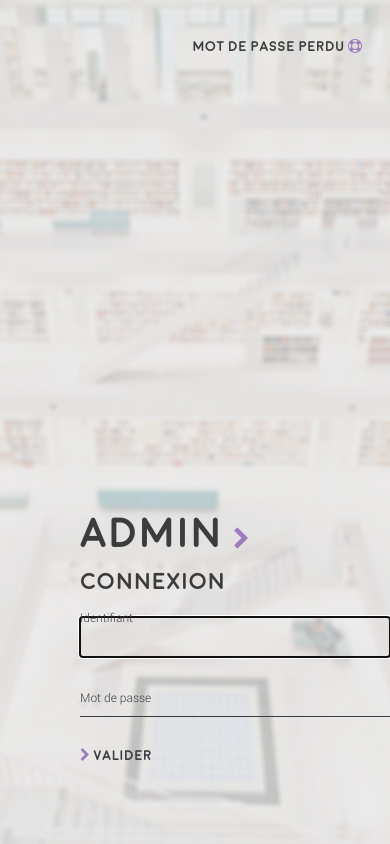
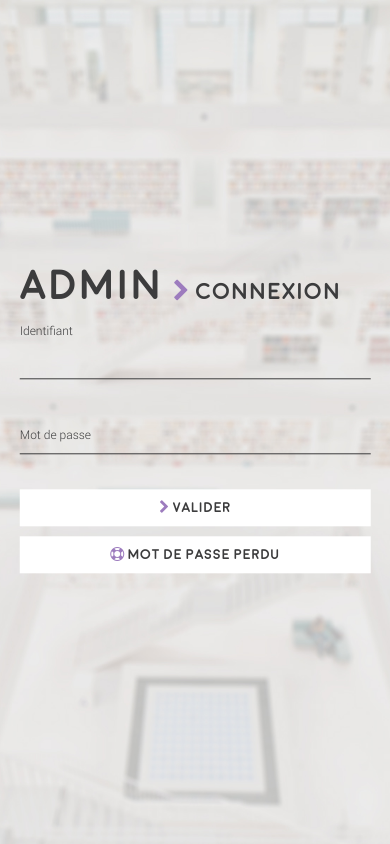
Before and after one commit to Benrajalu/dashboard, a plain HTML site: page index.html in a window 390 px wide. Drawn offline with Linux system fonts and the light colour scheme; files whose address does not match are found by name.

Commit message:
Completed login screen

```diff
--- a/elements/login.html
+++ b/elements/login.html
@@ -1,5 +1,5 @@
 <div id="login">
-	<form id="form-login" name="login-form" ng-submit="validate()" data-parsley-validate>
+	<form id="form-login" name="login-form" ng-submit="validate()" data-parsley-validate class="form" ng-hide="recovery">
 		<h1>Admin <span><i class="fa fa-chevron-right"></i> connexion</span></h1>
 		<p ng-show='message' class="message">{{message}}</p>
 		<ul>
@@ -14,7 +14,18 @@
 		</ul>
 
 		<button type="submit"><i class="fa fa-chevron-right"></i> Valider</button>
+		<button class="help" ng-click="recovery = !recovery"><i class="fa fa-life-buoy"></i> Mot de passe perdu </button>
 	</form>
 
-	<button class="help">Mot de passe perdu <i class="fa fa-life-buoy"></i> </button>
+	<form id="form-recovery" name="recovery-form" data-parsley-validate class="form" ng-show="recovery">
+		<h1>Mot de passe</h1>
+		<p class="message">Entrez votre adresse e-mail afin de réinitialiser votre mot de passe</p>
+		<ul>
+			<li>
+				<label for="mail-id" ng-class="{'focus' : mail, 'filled' : user.mailInput.length }">Adresse e-mail</label>
+				<input autofocus type="email" id="mail-id" name="log-mail" data-parsley-required="required" ng-focus="mail = true" ng-blur="mail = false" ng-model="user.mailInput"/>
+			</li>
+		</ul>
+		<button type="submit"><i class="fa fa-chevron-right"></i> Valider</button> <button ng-click="recovery = !recovery"><i class="fa fa-close"></i> Annuler</button>
+	</form>
 </div>
--- a/elements/login.js
+++ b/elements/login.js
@@ -11,7 +11,7 @@ angular.module('app')
   $scope.validate = function(){
     $scope.message = false;
     if($scope.user.nameInput == 'user' && $scope.user.passInput == 'llamabraguette'){
-      $state.go('dashboard', {}, {reload: true});
+      $state.go('dashboard', {}, {reload: false});
       $rootScope.login = true;
     }else{
       $scope.message = 'Votre identifiant ou votre mot de passe sont invalides, merci de rééssayer !'
--- a/scss/_pages/_login.scss
+++ b/scss/_pages/_login.scss
@@ -6,14 +6,36 @@
 	left:0px;
 	background:url('../img/login.jpg') center center no-repeat;
 	background-size:cover;
-
-	#form-login{
+	text-align: center;
+	.form{
 		position:absolute;
-		bottom:5em;
-		left:5em;
+		bottom:50%;
+		left:50%;
+		@include transition(all 300ms ease-out);
+		//background:rgba(255,255,255,0.9);
+		padding:40px 30px;
+		@include border-radius(3px);
+		display:inline-block;
+		@include transform(translateX(-50%) translateY(40%));
+		width:100%;
+		max-width: 390px;
+		&.ng-hide-add-active{
+			@include opacity(0);
+			@include transform(translateX(-100px) translateY(40%));
+		}
+		&.ng-hide-remove{
+			@include transition(all 300ms ease-out 100ms);
+			@include opacity(0);
+		}
+		&.ng-hide-remove-active{
+			@include transform(translateX(100px) translateY(40%));
+			@include opacity(0);
+		}
 		h1{
 			@include moon(bold, 42px, $blackText);
-			margin-bottom:20px;
+			margin-bottom:35px;
+			position:relative;
+
 			span{
 				font-size: 23px;
 			}
@@ -40,7 +62,7 @@
 		ul{
 			li{
 				position:relative;
-				margin-bottom: 20px;
+				margin-bottom: 35px;
 				label{
 					position:absolute;
 					top:0px;
@@ -49,22 +71,29 @@
 					line-height: 40px;
 					@include transition(all 200ms ease-out);
 					&.filled, &.focus{
-						top:-20px;
+						top:-29px;
 					}
 				}
 				input{
 					width:100%;
 					display:block;
 					height:40px;
-					line-height: 50px;
-					padding:0px;
+					line-height: 40px;
+					padding:0px 5px;
 					@include roboto(regular, 15px, $blackText);
 					border:0px;
 					border-bottom:1px solid $blackText;
 					background:transparent;
+					-webkit-appearance:none;
+					&:active, &:focus{
+						outline: 0;
+					}
 					&.parsley-error{
 						border-color:$violet;
 					}
+				}
+				input:-webkit-autofill{
+					-webkit-box-shadow: 0 0 0 1000px transparent inset;
 				}
 				.parsley-errors-list.filled{
 					@include roboto(regular, 13px, $violet);
@@ -73,14 +102,17 @@
 			}
 		}
 
-		button[type="submit"]{
+		button{
 			display: inline-block;
 			margin-top:10px;
 			background:transparent;
 			border:0px;
-			padding:0px;
+			padding:3px 10px;
+			margin-right:5px;
 			@include moon(bold, 14px, $blackText);
 			cursor: pointer;
+			-webkit-appearance:none;
+			background:#fff;
 			i{
 				@include transition(all 200ms ease-out);
 				color: $violet;
@@ -100,32 +132,41 @@
 		}
 	}
 
-	.help{
-		position:absolute;
-		top:2em;
-		right:2em;
-		display: inline-block;
-		margin-top:10px;
-		background:transparent;
-		border:0px;
-		padding:0px;
-		@include moon(bold, 14px, $blackText);
-		cursor: pointer;
-		i{
-			@include transition(all 200ms ease-out);
-			color: $violet;
-		}
-		&:hover{
-			i{
-				padding-left:5px;
+	@media only screen and (max-width:485px){
+		text-align:left;
+		.form{
+			display:inline-block;
+			text-align: left;
+			max-width: 95%;
+			padding:10px;
+			@include transform(translateX(-50%) translateY(50%));
+			h1{
+				line-height: 0.8;
 			}
-		}
+			button{
+				display:block;
+				text-align: center;
+				width:100%;
+				padding:10px;
+			}
 
-		&:active{
-			outline:0;
-			i{
-				padding-left:7px;
+			&.ng-hide-add-active{
+				@include transform(translateX(-100px) translateY(50%));
+			}
+			&.ng-hide-remove-active{
+				@include transform(translateX(100px) translateY(50%));
 			}
 		}
 	}
+
+	@media only screen and (max-width: 485px), screen and (max-height: 550px){
+		.help{
+			text-align: center;
+			top:10px;
+			position:static;
+			right:0%;
+			padding:0 20px;
+			width:100%;
+		}
+	}
 }
```
Also changed, not shown: css/main.css.
